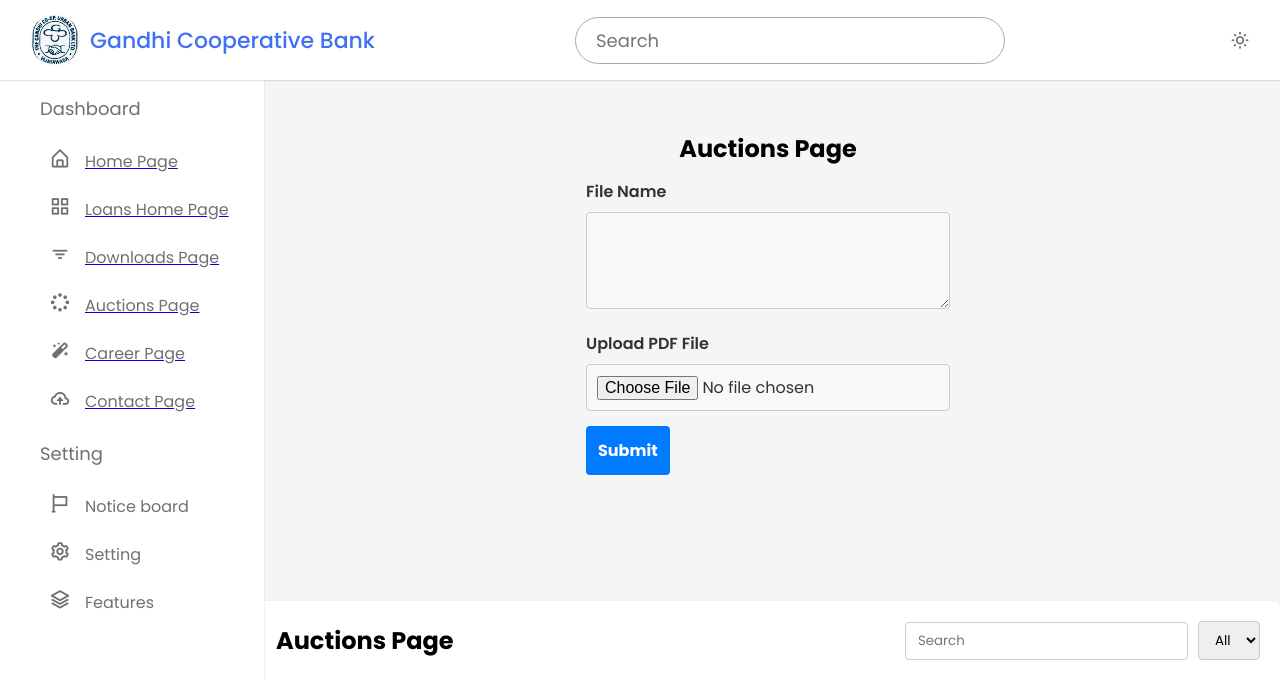
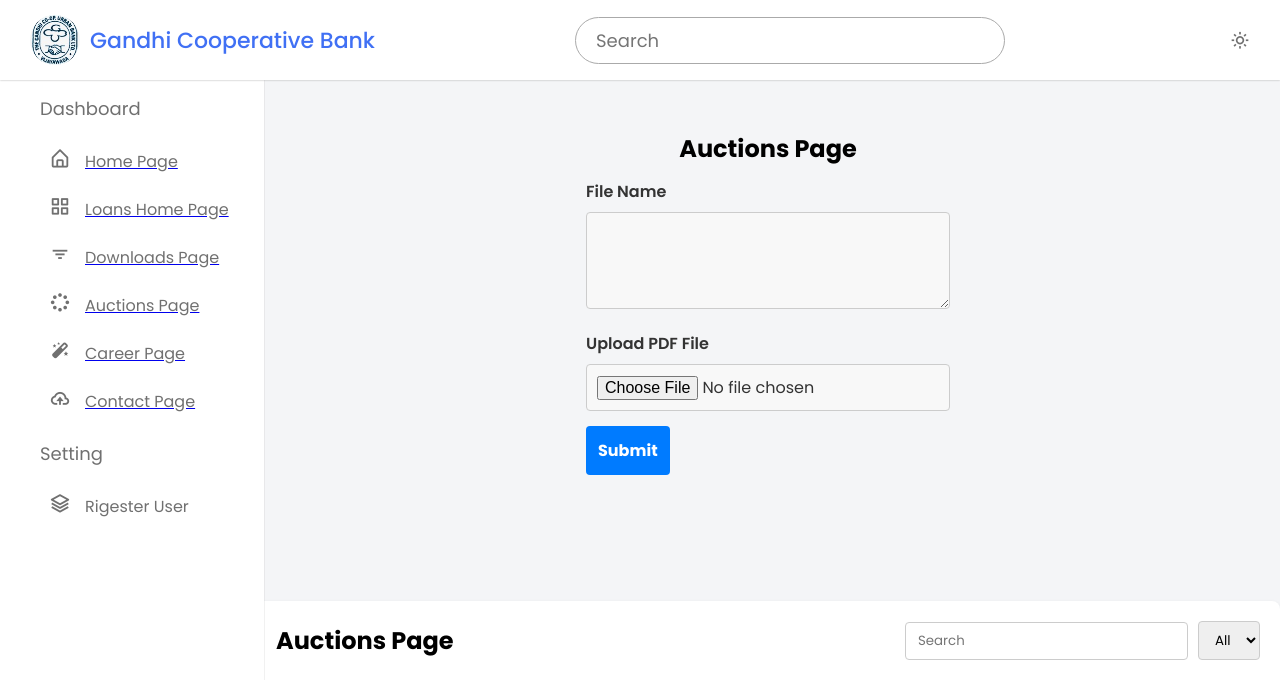
Before and after one commit to SaanvikaSolutions/GANDHI-CO-OPERATIVE-URBAN-BANK-, a PHP site: page /admin/view_auctions.php in a window 1280 px wide. Shown: the top 680 px of the page. Run offline with PHP 8.4, Linux system fonts and the light colour scheme; data that the repository does not hold is empty; some libraries are stand-ins or nearby versions.

Commit message:
small changes

```diff
--- a/admin/css/table.css
+++ b/admin/css/table.css
@@ -276,7 +276,9 @@ body {
     flex-direction: column;
     margin: 5%;
 }
-
+.form_container.dark h1{
+    color: white;
+}
 .form_container h1{
     padding-bottom: 13px;
 }
--- a/admin/includes/sidebar.php
+++ b/admin/includes/sidebar.php
@@ -148,7 +148,7 @@
 
             <ul class="menu_items">
               <div class="menu_title menu_setting"></div>
-              <li class="item">
+              <!-- <li class="item">
                 <a href="#" class="nav_link">
                   <span class="navlink_icon">
                     <i class="bx bx-flag"></i>
@@ -164,13 +164,13 @@
                   </span>
                   <span class="navlink">Setting</span>
                 </a>
-              </li>
+              </li> -->
               <li class="item">
                 <a href="#" class="nav_link">
                   <span class="navlink_icon">
                     <i class="bx bx-layer"></i>
                   </span>
-                  <span class="navlink">Features</span>
+                  <span class="navlink">Rigester User</span>
                 </a>
               </li>
             </ul>
--- a/admin/view_auctions.php
+++ b/admin/view_auctions.php
@@ -3,7 +3,7 @@ include("includes/sidebar.php");
 include('./connections/dbconnect.php');
 ?>
 
-<div class="form_container mt-5">
+<div class="form_container mt-5" id="update-container-id">
         <h1>Auctions Page</h1>
         <form action="view_auctions.php" method="POST" enctype="multipart/form-data">
         <div class="form-group">
--- a/admin/view_downloads.php
+++ b/admin/view_downloads.php
@@ -3,7 +3,7 @@ include("includes/sidebar.php");
 include('./connections/dbconnect.php');
 ?>
 
-<div class="form_container mt-5">
+<div class="form_container mt-5" >
         <h1>Downloads Page</h1>
         <form action="view_downloads.php" method="POST" enctype="multipart/form-data">
         <div class="form-group">
--- a/admin/view_loanhome.php
+++ b/admin/view_loanhome.php
@@ -2,7 +2,7 @@
 include("includes/sidebar.php");
 include('./connections/dbconnect.php');
 ?>
-<div class="form_container mt-5">
+<div class="form_container mt-5" >
         <h1>Loans Home Page</h1>
         <form action="view_loanhome.php" method="POST" enctype="multipart/form-data">
             <div class="form-group">
```
